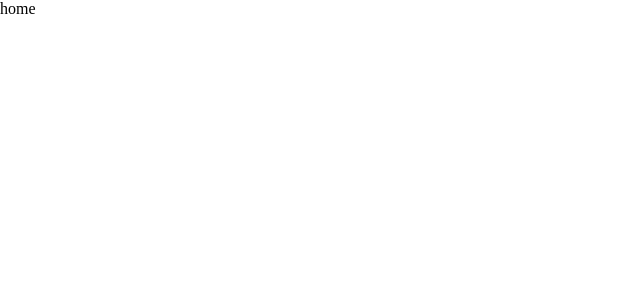
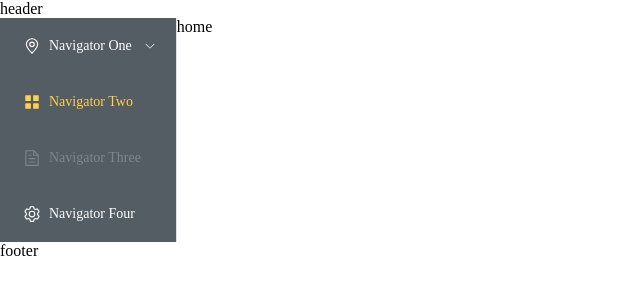
Before and after one commit to wwhth/blog_admin, a Vue app: page / in a window 1280 px wide. Shown: the top 300 px of the page, without its empty margins (0-640 px from the left). Built offline with nearby package versions, Linux system fonts and the light colour scheme; sample sign-in values are in the browser's storage.

Commit message:
add: layout

```diff
--- a/src/App.vue
+++ b/src/App.vue
@@ -1,9 +1,9 @@
 <script setup lang="ts">
-import { RouterView } from 'vue-router'
+import layout from './layouts/index.vue'
 </script>
 
 <template>
-  <RouterView />
+  <layout />
 </template>
 
 <style scoped></style>
--- a/src/api/config/index.ts
+++ b/src/api/config/index.ts
@@ -1,14 +1,5 @@
-// let BASE_URL = ''
-// if (
-//   process.env.NODE_ENV === 'development' ||
-//   process.env.REACT_APP_ENV === 'dev'
-// ) {
-//   console.log('🚀 ~ file: index.ts:3 ~ process.env:', process.env)
-//   BASE_URL = 'http://codercba.com:9002'
-// } else {
-//   BASE_URL = 'http://codercba.com:9003'
-// }
-const BASE_URL = 'http://localhost:3000'
+
+const BASE_URL = import.meta.env.VITE_API_BASE_URL
 export const TIMEOUT = 10000
 export const HEADERS = {
   'Content-Type': 'application/json'
--- /dev/null
+++ b/src/components/footer/index.vue
@@ -0,0 +1,5 @@
+<template>
+  <div>footer</div>
+</template>
+<script setup lang="ts"></script>
+<style lang="less" scoped></style>
--- /dev/null
+++ b/src/components/header/index.vue
@@ -0,0 +1,5 @@
+<template>
+  <div>header</div>
+</template>
+<script setup lang="ts"></script>
+<style lang="less" scoped></style>
--- /dev/null
+++ b/src/layouts/index.vue
@@ -0,0 +1,23 @@
+<template>
+  <div>
+    <Header v-if="loginStore.isLogin" />
+
+    <div class="main">
+      <leftMenu />
+      <RouterView />
+    </div>
+    <Footer v-if="loginStore.isLogin" />
+  </div>
+</template>
+<script setup lang="ts">
+import { useLoginStore } from '@/stores/login'
+import { RouterView } from 'vue-router'
+import leftMenu from './leftMenu.vue'
+
+const loginStore = useLoginStore()
+</script>
+<style lang="less" scoped>
+.main {
+  display: flex;
+}
+</style>
--- /dev/null
+++ b/src/layouts/leftMenu.vue
@@ -0,0 +1,95 @@
+<template>
+  <div>
+    <el-menu
+      active-text-color="#ffd04b"
+      background-color="#545c64"
+      class="el-menu-vertical-demo"
+      default-active="2"
+      text-color="#fff"
+      @open="handleOpen"
+      @close="handleClose"
+    >
+      <el-sub-menu index="1">
+        <template #title>
+          <el-icon><location /></el-icon>
+          <span>Navigator One</span>
+        </template>
+        <el-menu-item-group title="Group One">
+          <el-menu-item index="1-1">item one</el-menu-item>
+          <el-menu-item index="1-2">item two</el-menu-item>
+        </el-menu-item-group>
+        <el-menu-item-group title="Group Two">
+          <el-menu-item index="1-3">item three</el-menu-item>
+        </el-menu-item-group>
+        <el-sub-menu index="1-4">
+          <template #title>item four</template>
+          <el-menu-item index="1-4-1">item one</el-menu-item>
+        </el-sub-menu>
+      </el-sub-menu>
+      <el-menu-item index="2">
+        <el-icon><icon-menu /></el-icon>
+        <span>Navigator Two</span>
+      </el-menu-item>
+      <el-menu-item index="3" disabled>
+        <el-icon><document /></el-icon>
+        <span>Navigator Three</span>
+      </el-menu-item>
+      <el-menu-item index="4">
+        <el-icon><setting /></el-icon>
+        <span>Navigator Four</span>
+      </el-menu-item>
+    </el-menu>
+  </div>
+</template>
+<script setup lang="ts">
+import { Document, Menu as IconMenu, Location, Setting } from '@element-plus/icons-vue'
+const handleOpen = (key: string, keyPath: string[]) => {
+  console.log(key, keyPath)
+}
+const handleClose = (key: string, keyPath: string[]) => {
+  console.log(key, keyPath)
+}
+const menuList = [
+  {
+    name: '首页',
+    path: '/home',
+    group: [
+      {
+        title: 'group1',
+        list: [
+          {
+            name: '首页1',
+            path: '/home1'
+          },
+          {
+            name: '首页2',
+            path: '/home2'
+          }
+        ]
+      },
+      {
+        title: 'group2',
+        list: [
+          {
+            name: '首页3',
+            path: '/home3'
+          },
+          {
+            name: '首页4',
+            path: '/home4'
+          }
+        ]
+      }
+    ]
+  },
+  {
+    name: '列表',
+    path: '/list'
+  },
+  {
+    name: '详情',
+    path: '/detail'
+  }
+]
+</script>
+<style lang="less" scoped></style>
--- a/src/router/index.ts
+++ b/src/router/index.ts
@@ -32,5 +32,15 @@ const router = createRouter({
     }
   ]
 })
-
+router.beforeEach((to, from, next) => {
+  // 路由拦截
+  const token = localStorage.getItem('token')
+  if (to.path === '/login' && token) {
+    next('/')
+  } else if (to.path !== '/login' && !token) {
+    next('/login')
+  } else {
+    next()
+  }
+})
 export default router
--- /dev/null
+++ b/src/stores/login.ts
@@ -0,0 +1,20 @@
+import { ref, computed } from 'vue'
+import { defineStore } from 'pinia'
+
+export const useLoginStore = defineStore('login', {
+  // const token = ref(localStorage.getItem('token') || '')
+  // const isLogin = computed(() => token.value ? true : false)
+  // return { token, isLogin }
+  state: () => {
+    return {
+      token: "",
+      isLogin: localStorage.getItem('token') ? true : false
+    }
+  },
+  actions: {
+    login(data: string) {
+      this.token = data
+      this.isLogin = true
+    },
+  }
+})
--- a/src/views/LoginView.vue
+++ b/src/views/LoginView.vue
@@ -34,6 +34,8 @@ import { ElMessage, type FormRules } from 'element-plus'
 import { Login } from '../api/modules/login'
 import { onMounted, onUnmounted, ref, reactive } from 'vue'
 import { useRouter } from 'vue-router'
+import { useLoginStore } from '@/stores/login'
+const loginStore = useLoginStore()
 interface RuleForm {
   name: string
   password: string
@@ -57,6 +59,7 @@ function useLogin() {
         if (res.code === 0) {
           ElMessage.success(res.message)
           localStorage.setItem('token', res.data.token)
+          loginStore.login(res.data.token)
           router.push('/')
         } else if (res.status === -1002) {
           ElMessage.error(res.message)
@@ -72,9 +75,6 @@ function useLogin() {
       'keyup',
       (event) => {
         const keyName = event.key
-
-        // As the user releases the Ctrl key, the key is no longer active,
-        // so event.ctrlKey is false.
         if (keyName === 'Enter') {
           login()
         }
--- a/vite.config.ts
+++ b/vite.config.ts
@@ -26,9 +26,8 @@ export default defineConfig({
     open: true,
     proxy: {
       '/api/v1': {
-        target: 'http://localhost:3000/api/v1',
+        target: 'http://localhost:3001',
         changeOrigin: true,
-        rewrite: (path) => path.replace(/^\/api\/v1/, '')
       }
     }
   },
```
Also changed, not shown: components.d.ts (+7 -0 lines), 1 other file (tests, documents, lock files or other folders).
